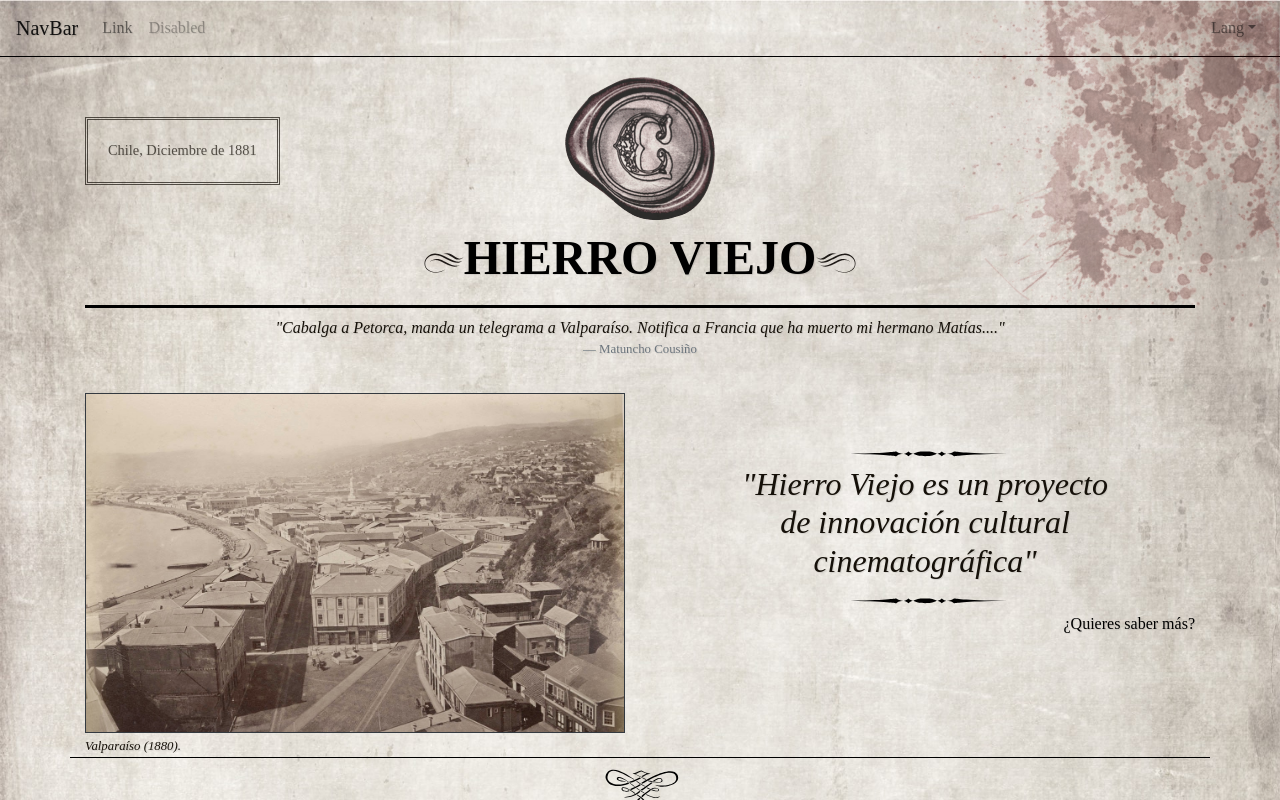
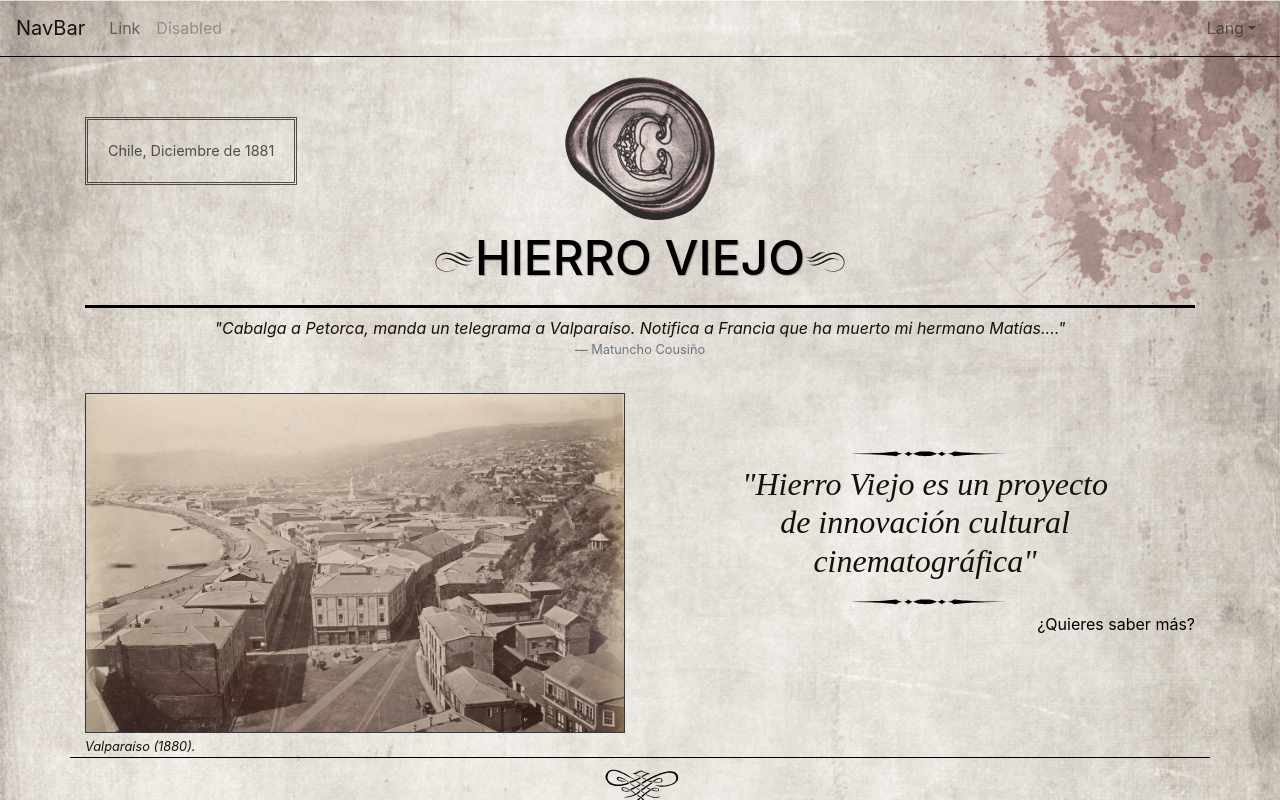
Before and after one commit to sabinovelasquez/hierroviejo, a Vue app: page / in a window 1280 px wide. Shown: the top 800 px of the page. Built offline with nearby package versions, Linux system fonts and the light colour scheme; what vuefire would draw is missing.

Commit message:
Removing types

```diff
--- a/src/assets/scss/components/mess.scss
+++ b/src/assets/scss/components/mess.scss
@@ -1,17 +1,3 @@
-*{
-  font-family: 'Playfair Display', serif;
-  text-shadow: 1px 1px 1px rgba(0, 0, 0, 0.1);
-}
-.rye {
-  font-family: 'Rye', cursive;
-}
-.ultra {
-  font-family: 'Ultra', serif;
-}
-.playfair {
-  font-family: 'Playfair Display', serif;
-  font-weight: 800;
-}
 .pale{
   filter:sepia(1);
   opacity: .8;
```
